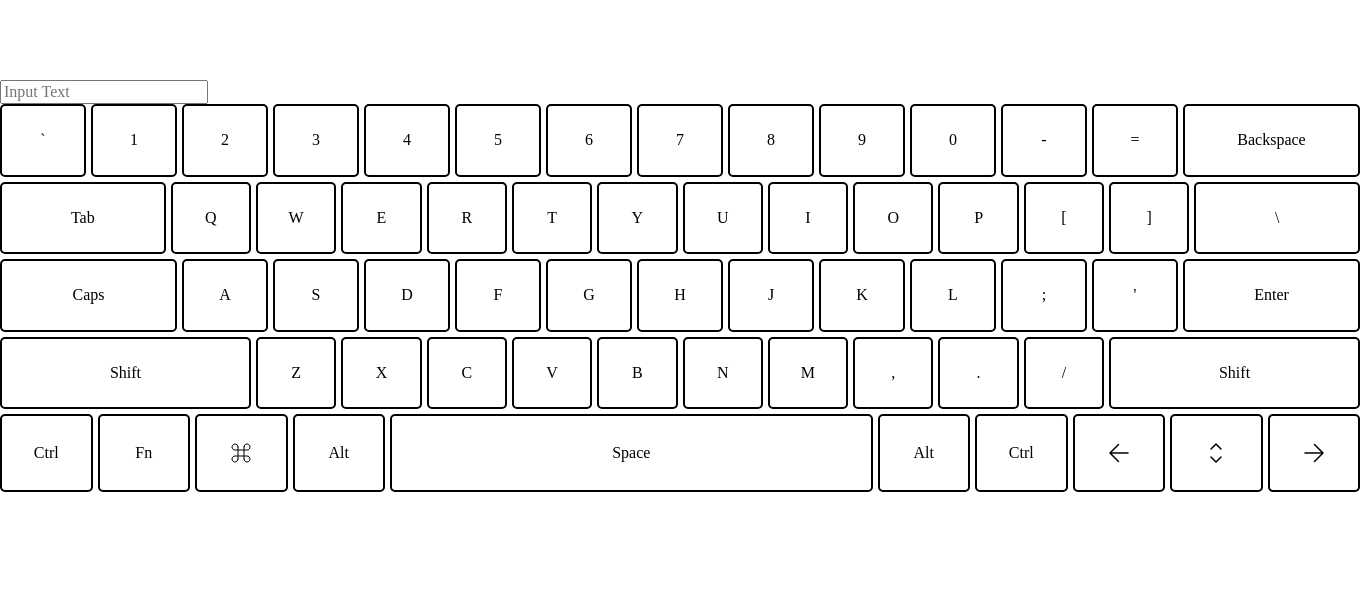
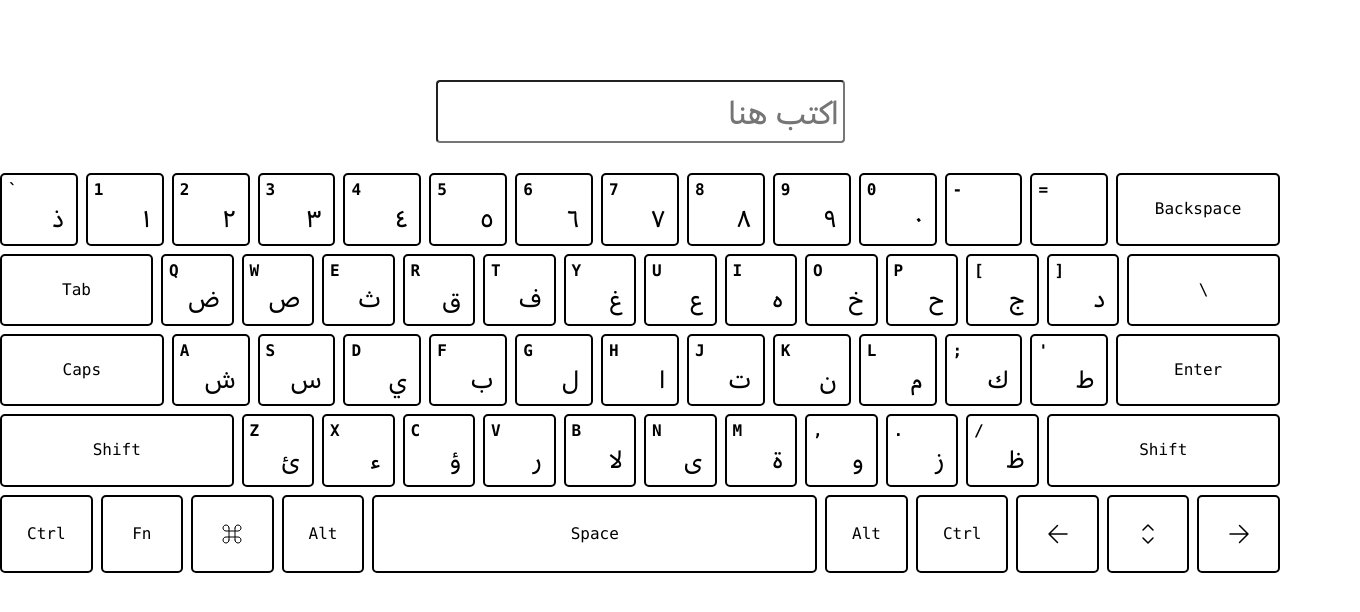
Before and after one commit to Hashovic/ar-practice, a Vue app: page / in a window 1280 px wide. Shown: the top 612 px of the page, 1360 px wide, since content can reach past the window. Built offline with nearby package versions, Linux system fonts and the light colour scheme.

Commit message:
added arabic letters to keyboard and compartamentalized keyboard into component

```diff
--- a/src/App.vue
+++ b/src/App.vue
@@ -1,26 +1,10 @@
 <script setup>
-    import CommandIcon from '@/icons/CommandIcon.vue';
-    import LeftArrow from '@/icons/LeftArrowIcon.vue';
-    import RightArrow from '@/icons/RightArrowIcon.vue';
-    import UpDownArrow from '@/icons/UpDownArrowIcon.vue';
     import { ref } from "vue";
+    import Keyboard from "@/Keyboard.vue"
+    import { arabic101Map } from "@/helper.js";
 
     const activeKey = ref(null);
-
-    const keyMap = {
-	  Backspace: "Backspace",
-	  Enter: "Enter",
-	  Space: " ",
-	  Tab: "Tab",
-	  Shift: "Shift",
-	  Caps: "CapsLock",
-	  Ctrl: "Control",
-	  Alt: "Alt",
-	  Left: "ArrowLeft",
-	  Right: "ArrowRight",
-	  UpDown: "ArrowUp",
-	  SuperKey: "Meta"
-    };
+    const arText = ref("");
 
     let clearTimer = null;
 
@@ -36,56 +20,39 @@
 	}, 150);
     }
 
-    function isActive(label) {
-	const key = keyMap[label] || label;
-	return activeKey.value?.toLowerCase() === key.toLowerCase();
+    function translateKey(event) {
+	const key = event.key;
+
+	// Allow control keys
+	if (key.length > 1) return;
+
+	const lower = key.toLowerCase();
+
+	// If key exists in Arabic map → insert Arabic
+	if (arabic101Map[lower]) {
+	    arText.value += arabic101Map[lower];
+	}
+	// If user is typing Arabic keyboard, keep original
+	else {
+	    arText.value += key;
+	}
     }
 </script>
 
 <template>
     <div class="container">
-	<div class="text-box">
-	    <input @keydown="handleKey" placeholder="Input Text">
+	<div class="text-container">
+	    <input
+		v-model="arText"
+		dir="rtl"
+		lang="ar"
+		class="text-input"
+		@keydown="handleKey"
+		@keypress.prevent="translateKey"
+		placeholder="اكتب هنا"
+	    >
 	</div>
-	<div class="kbd">
-	    <div class="row row-1">
-		<div class="items" :class="{ active: isActive(item) }" v-for="item in ['`', '1', '2', '3', '4', '5', '6', '7', '8', '9', '0', '-', '=']">{{ item }}</div>
-		<div class="items col-2" :class="{ active: isActive('Backspace') }">Backspace</div>
-	    </div>
-	    <div class="row row-2">
-		<div class="items col-2" :class="{ active: isActive('Tab') }">Tab</div>
-		<div class="items" :class="{ active: isActive(item) }" v-for="item in ['Q', 'W', 'E', 'R', 'T', 'Y', 'U', 'I', 'O', 'P', '[', ']']">{{ item }}</div>
-		<div class="items col-2" :class="{ active: isActive('\\') }">\</div>
-	    </div>
-	    <div class="row row-3">
-		<div class="items col-2" :class="{ active: isActive('Caps') }">Caps</div>
-		<div class="items" :class="{ active: isActive(item) }" v-for="item in ['A', 'S', 'D', 'F', 'G', 'H', 'J', 'K', 'L', ';', '\'']">{{ item }}</div>
-		<div class="items col-2" :class="{ active: isActive('Enter') }">Enter</div>
-	    </div>
-	    <div class="row row-4">
-		<div class="items col-3" :class="{ active: isActive('Shift') }">Shift</div>
-		<div class="items" :class="{ active: isActive(item) }" v-for="item in ['Z', 'X', 'C', 'V', 'B', 'N', 'M', ',', '.', '/']">{{ item }}</div>
-		<div class="items col-3" :class="{ active: isActive('Shift') }">Shift</div>
-	    </div>
-	    <div class="row row-5">
-		<div class="items" :class="{ active: isActive(item) }" v-for="item in ['Ctrl', 'Fn']">{{ item }}</div>
-		<div class="items" :class="{ active: isActive('SuperKey') }">
-		    <CommandIcon />
-		</div>
-		<div class="items" :class="{ active: isActive('Alt') }">Alt</div>
-		<div class="items col-5" :class="{ active: isActive('Space') }">Space</div>
-		<div class="items" :class="{ active: isActive(item) }" v-for="item in ['Alt', 'Ctrl']">{{ item }}</div>
-		<div class="items" :class="{ active: isActive('Left') }">
-		    <LeftArrow />
-		</div>
-		<div class="items" :class="{ active: isActive('UpDown') }">
-		    <UpDownArrow />
-		</div>
-		<div class="items" :class="{ active: isActive('Right') }">
-		    <RightArrow />
-		</div>
-	    </div>
-	</div>
+	<Keyboard :active-key="activeKey" />
     </div>
 </template>
 
@@ -96,43 +63,20 @@
 	padding-top: 4rem;      /* pt-16 */
     }
 
-    .row {
-	display: grid;
-	column-gap: 5px;
-    }
-
-    .row-1 {grid-template-columns: repeat(15, 1fr)}
-    .row-2 {grid-template-columns: repeat(16, 1fr)}
-    .row-3 {grid-template-columns: repeat(15, 1fr)}
-    .row-4 {grid-template-columns: repeat(16, 1fr)}
-    .row-5 {grid-template-columns: repeat(14, 1fr)}
-
-    .col-2 {grid-column-end: span 2}
-    .col-3 {grid-column-end: span 3}
-    .col-5 {grid-column-end: span 5}
-
-    .items {
-	border: 2px solid black;
+    .text-container {
 	display: flex;
 	justify-content: center;
 	align-items: center;
-	padding: 25px;
-	border-radius: 5px;
+	padding-bottom: 30px;
+
     }
 
-    .active {
-	background-color: lightgray;
+    .text-input {
+	font-family: "ZahirArabic", serif;
+	font-size: 2rem;
+	padding: 4px;
+	border-radius: 4px;
+	line-height: 1.6;
     }
 
-    /* lg breakpoint ≈ 1024px in Tailwind */
-    @media (min-width: 1024px) {
-      .container {
-	min-width: 85rem;     /* lg:min-w-[85rem] */
-      }
-    }
-    .kbd {
-	display: flex;
-	flex-direction: column;
-	row-gap: 5px;
-    }
 </style>
--- /dev/null
+++ b/src/Keyboard.vue
@@ -0,0 +1,147 @@
+<script setup>
+    import CommandIcon from '@/icons/CommandIcon.vue';
+    import LeftArrow from '@/icons/LeftArrowIcon.vue';
+    import RightArrow from '@/icons/RightArrowIcon.vue';
+    import UpDownArrow from '@/icons/UpDownArrowIcon.vue';
+    import { arabic101Map } from "@/helper.js";
+
+    const props = defineProps({activeKey: String})
+
+    const keyMap = {
+	  Backspace: "Backspace",
+	  Enter: "Enter",
+	  Space: " ",
+	  Tab: "Tab",
+	  Shift: "Shift",
+	  Caps: "CapsLock",
+	  Ctrl: "Control",
+	  Alt: "Alt",
+	  Left: "ArrowLeft",
+	  Right: "ArrowRight",
+	  UpDown: "ArrowUp",
+	  SuperKey: "Meta"
+    };
+
+    function isActive(label) {
+	if (!props.activeKey) return false;
+	const key = keyMap[label] || label;
+	return props.activeKey.toLowerCase() === key.toLowerCase();
+    }
+
+</script>
+
+<template>
+    <div class="kbd">
+	<div class="row row-1">
+	    <div class="items" :class="{ active: isActive(item) }" v-for="item in ['`', '1', '2', '3', '4', '5', '6', '7', '8', '9', '0', '-', '=']">
+		<span class="key-en">{{ item }}</span>
+		<span class="key-ar">{{ arabic101Map[item.toLowerCase()] }}</span>
+	    </div>
+	    <div class="items col-2" :class="{ active: isActive('Backspace') }">Backspace</div>
+	</div>
+	<div class="row row-2">
+	    <div class="items col-2" :class="{ active: isActive('Tab') }">Tab</div>
+	    <div class="items" :class="{ active: isActive(item) }" v-for="item in ['Q', 'W', 'E', 'R', 'T', 'Y', 'U', 'I', 'O', 'P', '[', ']']">
+		<span class="key-en">{{ item }}</span>
+		<span class="key-ar">{{ arabic101Map[item.toLowerCase()] }}</span>
+	    </div>
+	    <div class="items col-2" :class="{ active: isActive('\\') }">\</div>
+	</div>
+	<div class="row row-3">
+	    <div class="items col-2" :class="{ active: isActive('Caps') }">Caps</div>
+	    <div class="items" :class="{ active: isActive(item) }" v-for="item in ['A', 'S', 'D', 'F', 'G', 'H', 'J', 'K', 'L', ';', '\'']">
+		<span class="key-en">{{ item }}</span>
+		<span class="key-ar">{{ arabic101Map[item.toLowerCase()] }}</span>
+	    </div>
+	    <div class="items col-2" :class="{ active: isActive('Enter') }">Enter</div>
+	</div>
+	<div class="row row-4">
+	    <div class="items col-3" :class="{ active: isActive('Shift') }">Shift</div>
+	    <div class="items" :class="{ active: isActive(item) }" v-for="item in ['Z', 'X', 'C', 'V', 'B', 'N', 'M', ',', '.', '/']">
+		<span class="key-en">{{ item }}</span>
+		<span class="key-ar">{{ arabic101Map[item.toLowerCase()] }}</span>
+	    </div>
+	    <div class="items col-3" :class="{ active: isActive('Shift') }">Shift</div>
+	</div>
+	<div class="row row-5">
+	    <div class="items" :class="{ active: isActive(item) }" v-for="item in ['Ctrl', 'Fn']">{{ item }}</div>
+	    <div class="items" :class="{ active: isActive('SuperKey') }">
+		<CommandIcon />
+	    </div>
+	    <div class="items" :class="{ active: isActive('Alt') }">Alt</div>
+	    <div class="items col-5" :class="{ active: isActive('Space') }">Space</div>
+	    <div class="items" :class="{ active: isActive(item) }" v-for="item in ['Alt', 'Ctrl']">{{ item }}</div>
+	    <div class="items" :class="{ active: isActive('Left') }">
+		<LeftArrow />
+	    </div>
+	    <div class="items" :class="{ active: isActive('UpDown') }">
+		<UpDownArrow />
+	    </div>
+	    <div class="items" :class="{ active: isActive('Right') }">
+		<RightArrow />
+	    </div>
+	</div>
+    </div>
+</template>
+
+<style scoped>
+    .row {
+	display: grid;
+	column-gap: 8px;
+    }
+
+    .row-1 {grid-template-columns: repeat(15, 1fr)}
+    .row-2 {grid-template-columns: repeat(16, 1fr)}
+    .row-3 {grid-template-columns: repeat(15, 1fr)}
+    .row-4 {grid-template-columns: repeat(16, 1fr)}
+    .row-5 {grid-template-columns: repeat(14, 1fr)}
+
+    .col-2 {grid-column-end: span 2}
+    .col-3 {grid-column-end: span 3}
+    .col-5 {grid-column-end: span 5}
+
+    .items {
+	border: 2px solid black;
+	display: flex;
+	justify-content: center;
+	align-items: center;
+	padding: 25px;
+	border-radius: 5px;
+	position: relative;        /* parent must be relative for absolute children */
+    }
+
+    .active {
+	background-color: lightgray;
+    }
+
+    /* lg breakpoint ≈ 1024px in Tailwind */
+    @media (min-width: 1024px) {
+      .container {
+	min-width: 85rem;     /* lg:min-w-[85rem] */
+      }
+    }
+
+    .kbd {
+	display: flex;
+	flex-direction: column;
+	row-gap: 8px;
+    }
+
+    /* English letter - top-left corner */
+    .key-en {
+	position: absolute;
+	top: 6px;
+	left: 6px;
+	font-weight: bold;
+    }
+
+    /* Arabic letter - bottom-right corner */
+    .key-ar {
+	position: absolute;
+	bottom: 12px;
+	right: 12px;
+	font-size: 1.5rem;         /* bigger */
+	font-family: "ZahirArabic", serif;
+    }
+
+</style>
--- /dev/null
+++ b/src/assets/styles/main.css
@@ -0,0 +1,23 @@
+:root {
+    --font-english:
+	ui-monospace,
+	SFMono-Regular,
+	Menlo,
+	Monaco,
+	Consolas,
+	"Liberation Mono",
+	"Courier New",
+	monospace;
+}
+
+body {
+    font-family: var(--font-english);
+}
+
+
+@font-face {
+  font-family: "ZahirArabic";
+  src: url("@/assets/fonts/ZahirArabic.otf") format("opentype");
+  font-weight: normal;
+  font-style: normal;
+}
--- /dev/null
+++ b/src/helper.js
@@ -0,0 +1,22 @@
+export const arabic101Map = {
+    // Letters
+    q: "ض", w: "ص", e: "ث", r: "ق", t: "ف",
+    y: "غ", u: "ع", i: "ه", o: "خ", p: "ح",
+
+    a: "ش", s: "س", d: "ي", f: "ب", g: "ل",
+    h: "ا", j: "ت", k: "ن", l: "م",
+
+    z: "ئ", x: "ء", c: "ؤ", v: "ر", b: "لا",
+    n: "ى", m: "ة",
+
+    // Punctuation
+    ",": "و", ".": "ز", "/": "ظ",
+    ";": "ك", "'": "ط",
+    "[": "ج", "]": "د", "`": "ذ",
+
+    // Numbers
+    "1": "١", "2": "٢", "3": "٣",
+    "4": "٤", "5": "٥", "6": "٦",
+    "7": "٧", "8": "٨", "9": "٩",
+    "0": "٠",
+};
--- a/src/main.js
+++ b/src/main.js
@@ -1,4 +1,5 @@
 import 'normalize.css';
+import '@/assets/styles/main.css';
 import { createApp } from 'vue';
 import App from './App.vue';
 
```
Also changed, not shown: src/assets/fonts/RamisArabic.otf (added), src/assets/fonts/ZahirArabic.otf (added).
